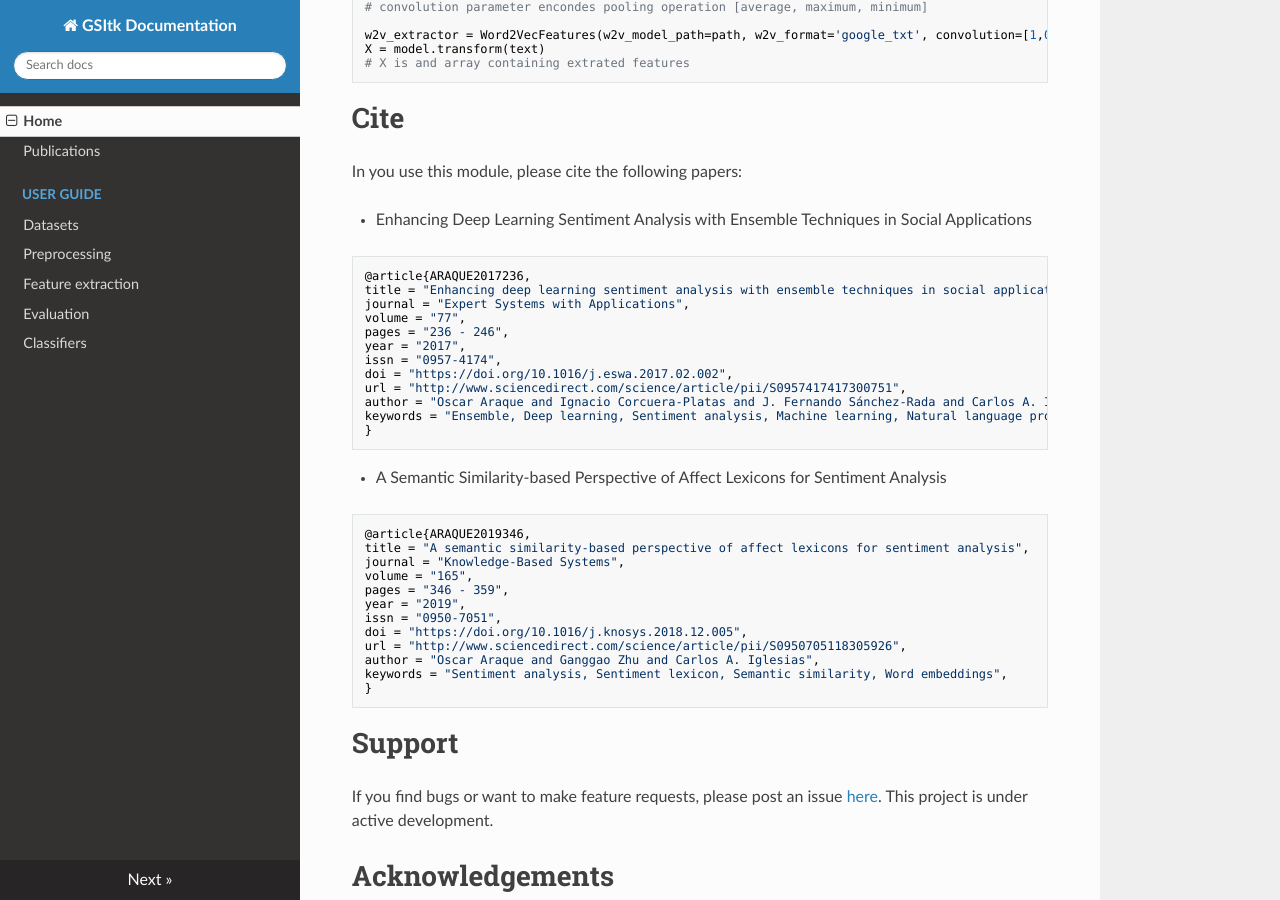
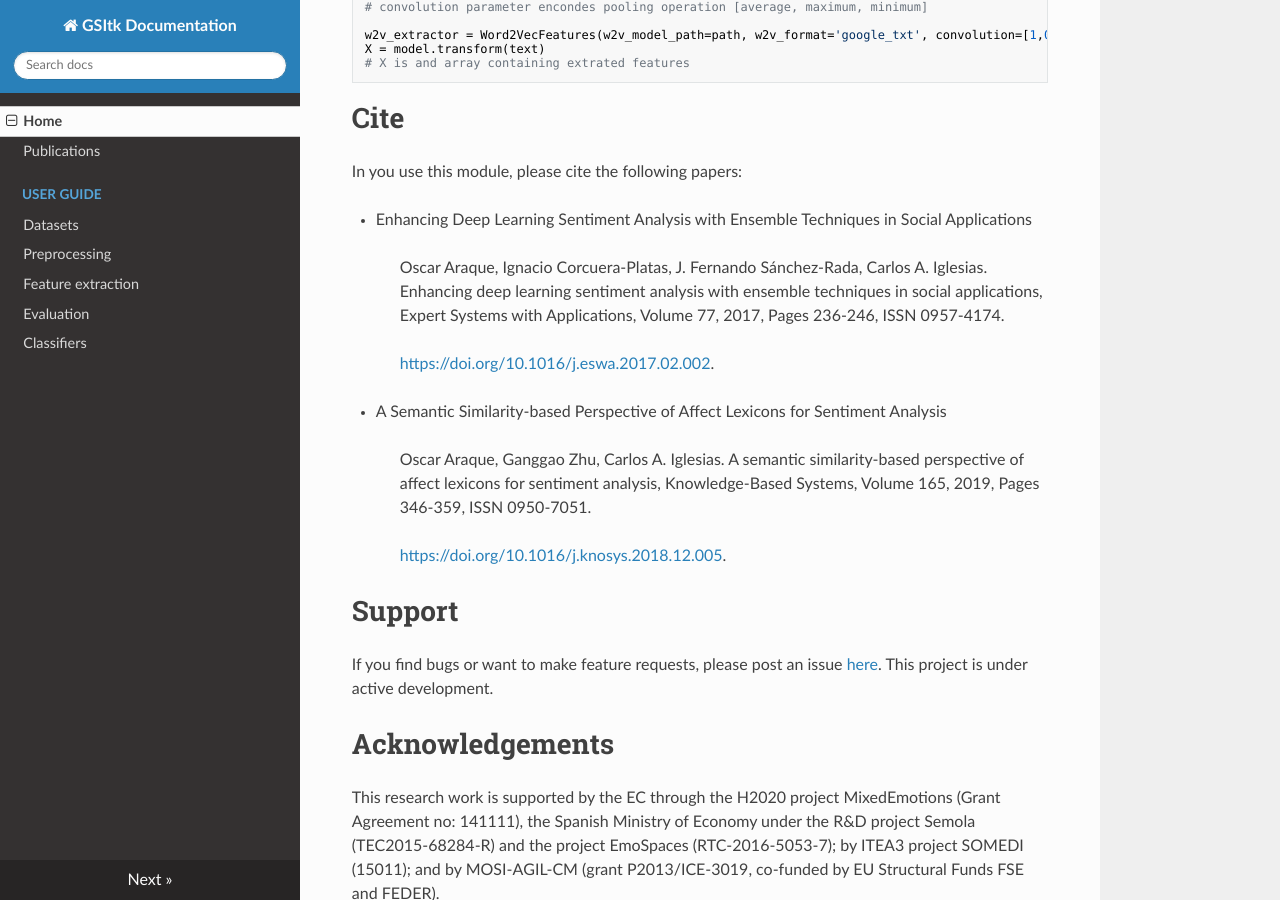
Before and after one commit to gsi-upm/gsitk, an MkDocs documentation site: the page built from docs/index.md, in a window 1280 px wide and 900 px high, scrolled down 1720 px. Built offline with MkDocs 1.6.1, drawn with Linux system fonts in a browser that asks for light colours; nearby versions of some CDN libraries.

Commit message:
fixed simon bug and updated citations in docs

````diff
--- a/docs/index.md
+++ b/docs/index.md
@@ -87,37 +87,27 @@
 
 * Enhancing Deep Learning Sentiment Analysis with Ensemble Techniques in Social Applications
 
-```
-@article{ARAQUE2017236,
-title = "Enhancing deep learning sentiment analysis with ensemble techniques in social applications",
-journal = "Expert Systems with Applications",
-volume = "77",
-pages = "236 - 246",
-year = "2017",
-issn = "0957-4174",
-doi = "https://doi.org/10.1016/j.eswa.2017.02.002",
-url = "http://www.sciencedirect.com/science/article/pii/S0957417417300751",
-author = "Oscar Araque and Ignacio Corcuera-Platas and J. Fernando Sánchez-Rada and Carlos A. Iglesias",
-keywords = "Ensemble, Deep learning, Sentiment analysis, Machine learning, Natural language processing"
-}
-```
+>> Oscar Araque, Ignacio Corcuera-Platas, J. Fernando Sánchez-Rada, Carlos A. Iglesias.
+> Enhancing deep learning sentiment analysis with ensemble techniques in social applications,
+> Expert Systems with Applications,
+> Volume 77,
+> 2017,
+> Pages 236-246,
+> ISSN 0957-4174.
+
+>> [https://doi.org/10.1016/j.eswa.2017.02.002](https://doi.org/10.1016/j.eswa.2017.02.002).
 
 * A Semantic Similarity-based Perspective of Affect Lexicons for Sentiment Analysis
 
-```
-@article{ARAQUE2019346,
-title = "A semantic similarity-based perspective of affect lexicons for sentiment analysis",
-journal = "Knowledge-Based Systems",
-volume = "165",
-pages = "346 - 359",
-year = "2019",
-issn = "0950-7051",
-doi = "https://doi.org/10.1016/j.knosys.2018.12.005",
-url = "http://www.sciencedirect.com/science/article/pii/S0950705118305926",
-author = "Oscar Araque and Ganggao Zhu and Carlos A. Iglesias",
-keywords = "Sentiment analysis, Sentiment lexicon, Semantic similarity, Word embeddings",
-}
-```
+>> Oscar Araque, Ganggao Zhu, Carlos A. Iglesias.
+> A semantic similarity-based perspective of affect lexicons for sentiment analysis,
+> Knowledge-Based Systems,
+> Volume 165,
+> 2019,
+> Pages 346-359,
+> ISSN 0950-7051.
+
+>> [https://doi.org/10.1016/j.knosys.2018.12.005](https://doi.org/10.1016/j.knosys.2018.12.005).
 
 # Support
 
````
Also changed, not shown: 2 other files.
